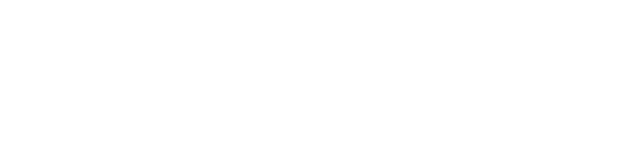
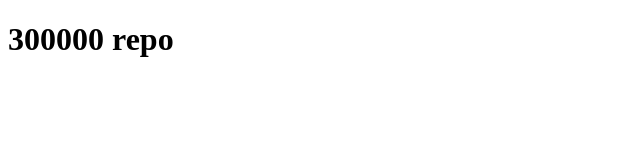
Before and after one commit to Kamilos4444/Repogithub, a plain HTML site: page index.html in a window 1280 px wide. Shown: the whole page, without its empty margins (0-640 px from the left). Drawn offline with Linux system fonts and the light colour scheme.

Commit message:
h1 second commit

```diff
--- a/index.html
+++ b/index.html
@@ -8,5 +8,7 @@
 </head>
 <body>
 
+    <h1>300000 repo</h1>
+
 </body>
 </html>
```
